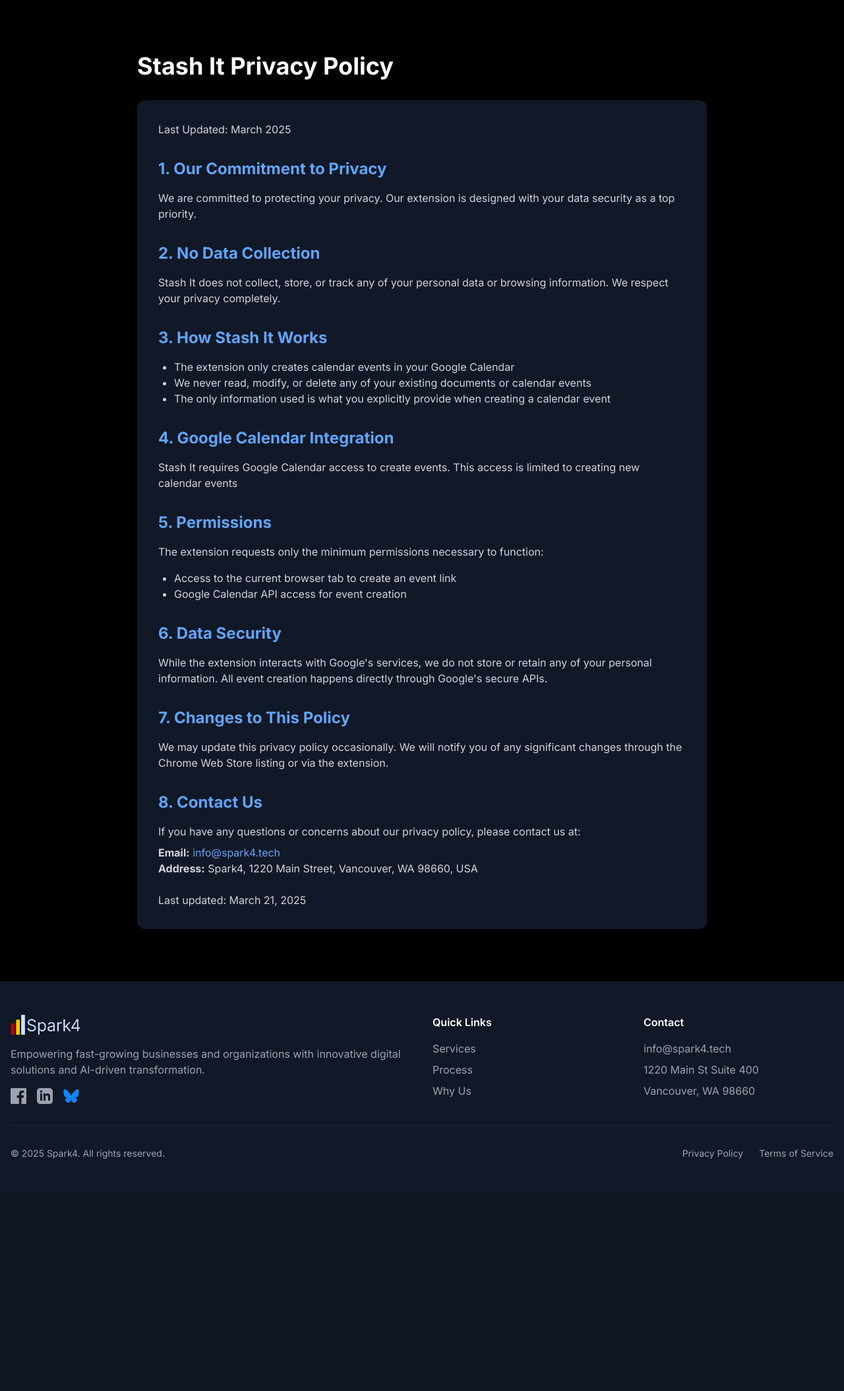
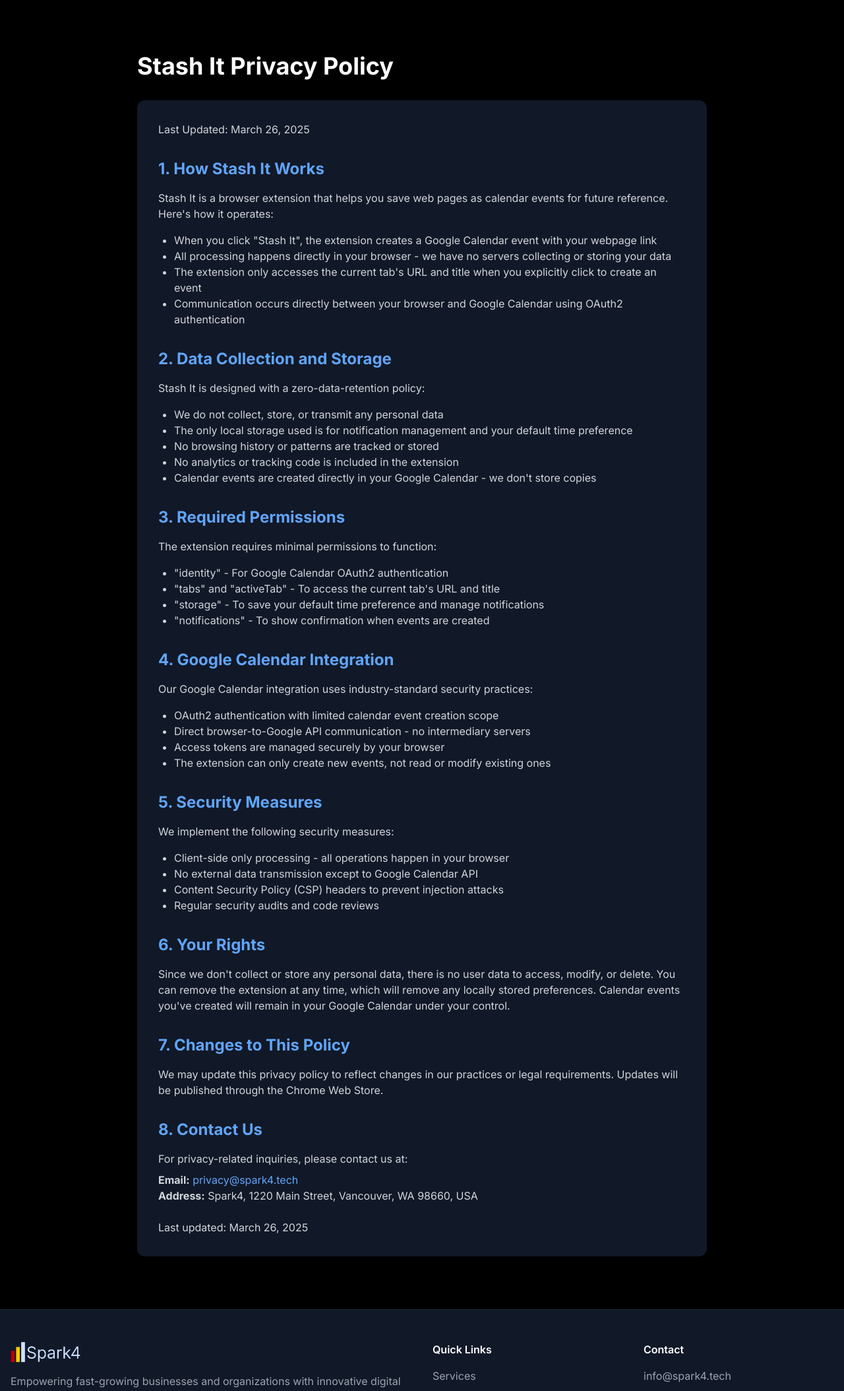
Before and after one commit to Spark4Tech/spark4_website, a Flask app: page /si-privacy-policy in a window 1280 px wide. Shown: the part 81-2189 px from the top of the page at 66% size. Before the commit the page ends 1837 px from the top, so only its background shows below. Run offline with Flask 3, Linux system fonts and the light colour scheme; some libraries are stand-ins or nearby versions.

Commit message:
update privacy policy

```diff
--- a/app/templates/stash_it_privacy_policy.html
+++ b/app/templates/stash_it_privacy_policy.html
@@ -6,47 +6,70 @@
         <h1 class="text-4xl font-bold mb-8 text-white">Stash It Privacy Policy</h1>
 
         <div class="bg-gray-900 p-8 rounded-xl text-gray-300">
-            <p class="mb-4">Last Updated: March 2025</p>
+            <p class="mb-4">Last Updated: March 26, 2025</p>
 
-            <h2 class="text-2xl font-bold mt-8 mb-4 text-blue-400">1. Our Commitment to Privacy</h2>
-            <p class="mb-4">We are committed to protecting your privacy. Our extension is designed with your data security as a top priority.</p>
+            <h2 class="text-2xl font-bold mt-8 mb-4 text-blue-400">1. How Stash It Works</h2>
+            <p class="mb-4">Stash It is a browser extension that helps you save web pages as calendar events for future reference. Here's how it operates:</p>
+            <ul class="list-disc ml-6 mb-4">
+                <li>When you click "Stash It", the extension creates a Google Calendar event with your webpage link</li>
+                <li>All processing happens directly in your browser - we have no servers collecting or storing your data</li>
+                <li>The extension only accesses the current tab's URL and title when you explicitly click to create an event</li>
+                <li>Communication occurs directly between your browser and Google Calendar using OAuth2 authentication</li>
+            </ul>
 
-            <h2 class="text-2xl font-bold mt-8 mb-4 text-blue-400">2. No Data Collection</h2>
-            <p class="mb-4">Stash It does not collect, store, or track any of your personal data or browsing information. We respect your privacy completely.</p>
+            <h2 class="text-2xl font-bold mt-8 mb-4 text-blue-400">2. Data Collection and Storage</h2>
+            <p class="mb-4">Stash It is designed with a zero-data-retention policy:</p>
+            <ul class="list-disc ml-6 mb-4">
+                <li>We do not collect, store, or transmit any personal data</li>
+                <li>The only local storage used is for notification management and your default time preference</li>
+                <li>No browsing history or patterns are tracked or stored</li>
+                <li>No analytics or tracking code is included in the extension</li>
+                <li>Calendar events are created directly in your Google Calendar - we don't store copies</li>
+            </ul>
 
-            <h2 class="text-2xl font-bold mt-8 mb-4 text-blue-400">3. How Stash It Works</h2>
+            <h2 class="text-2xl font-bold mt-8 mb-4 text-blue-400">3. Required Permissions</h2>
+            <p class="mb-4">The extension requires minimal permissions to function:</p>
             <ul class="list-disc ml-6 mb-4">
-                <li>The extension only creates calendar events in your Google Calendar</li>
-                <li>We never read, modify, or delete any of your existing documents or calendar events</li>
-                <li>The only information used is what you explicitly provide when creating a calendar event</li>
+                <li>"identity" - For Google Calendar OAuth2 authentication</li>
+                <li>"tabs" and "activeTab" - To access the current tab's URL and title</li>
+                <li>"storage" - To save your default time preference and manage notifications</li>
+                <li>"notifications" - To show confirmation when events are created</li>
             </ul>
 
             <h2 class="text-2xl font-bold mt-8 mb-4 text-blue-400">4. Google Calendar Integration</h2>
-            <p class="mb-4">Stash It requires Google Calendar access to create events. This access is limited to creating new calendar events</p>
-
-            <h2 class="text-2xl font-bold mt-8 mb-4 text-blue-400">5. Permissions</h2>
-            <p class="mb-4">The extension requests only the minimum permissions necessary to function:</p>
+            <p class="mb-4">Our Google Calendar integration uses industry-standard security practices:</p>
             <ul class="list-disc ml-6 mb-4">
-                <li>Access to the current browser tab to create an event link</li>
-                <li>Google Calendar API access for event creation</li>
+                <li>OAuth2 authentication with limited calendar event creation scope</li>
+                <li>Direct browser-to-Google API communication - no intermediary servers</li>
+                <li>Access tokens are managed securely by your browser</li>
+                <li>The extension can only create new events, not read or modify existing ones</li>
             </ul>
 
-            <h2 class="text-2xl font-bold mt-8 mb-4 text-blue-400">6. Data Security</h2>
-            <p class="mb-4">While the extension interacts with Google's services, we do not store or retain any of your personal information. All event creation happens directly through Google's secure APIs.</p>
+            <h2 class="text-2xl font-bold mt-8 mb-4 text-blue-400">5. Security Measures</h2>
+            <p class="mb-4">We implement the following security measures:</p>
+            <ul class="list-disc ml-6 mb-4">
+                <li>Client-side only processing - all operations happen in your browser</li>
+                <li>No external data transmission except to Google Calendar API</li>
+                <li>Content Security Policy (CSP) headers to prevent injection attacks</li>
+                <li>Regular security audits and code reviews</li>
+            </ul>
+
+            <h2 class="text-2xl font-bold mt-8 mb-4 text-blue-400">6. Your Rights</h2>
+            <p class="mb-4">Since we don't collect or store any personal data, there is no user data to access, modify, or delete. You can remove the extension at any time, which will remove any locally stored preferences. Calendar events you've created will remain in your Google Calendar under your control.</p>
 
             <h2 class="text-2xl font-bold mt-8 mb-4 text-blue-400">7. Changes to This Policy</h2>
-            <p class="mb-4">We may update this privacy policy occasionally. We will notify you of any significant changes through the Chrome Web Store listing or via the extension.</p>
+            <p class="mb-4">We may update this privacy policy to reflect changes in our practices or legal requirements. Updates will be published through the Chrome Web Store.</p>
 
             <h2 class="text-2xl font-bold mt-8 mb-4 text-blue-400">8. Contact Us</h2>
-            <p>If you have any questions or concerns about our privacy policy, please contact us at:</p>
+            <p>For privacy-related inquiries, please contact us at:</p>
             <p class="mt-2">
-                <strong>Email:</strong> <a href="mailto:info@spark4.tech" class="text-blue-400 hover:underline">info@spark4.tech</a>
+                <strong>Email:</strong> <a href="mailto:privacy@spark4.tech" class="text-blue-400 hover:underline">privacy@spark4.tech</a>
             </p>
             <p>
                 <strong>Address:</strong> Spark4, 1220 Main Street, Vancouver, WA 98660, USA
             </p>
             <p class="mt-6">
-                Last updated: March 21, 2025
+                Last updated: March 26, 2025
             </p>
         </div>
     </div>
```
